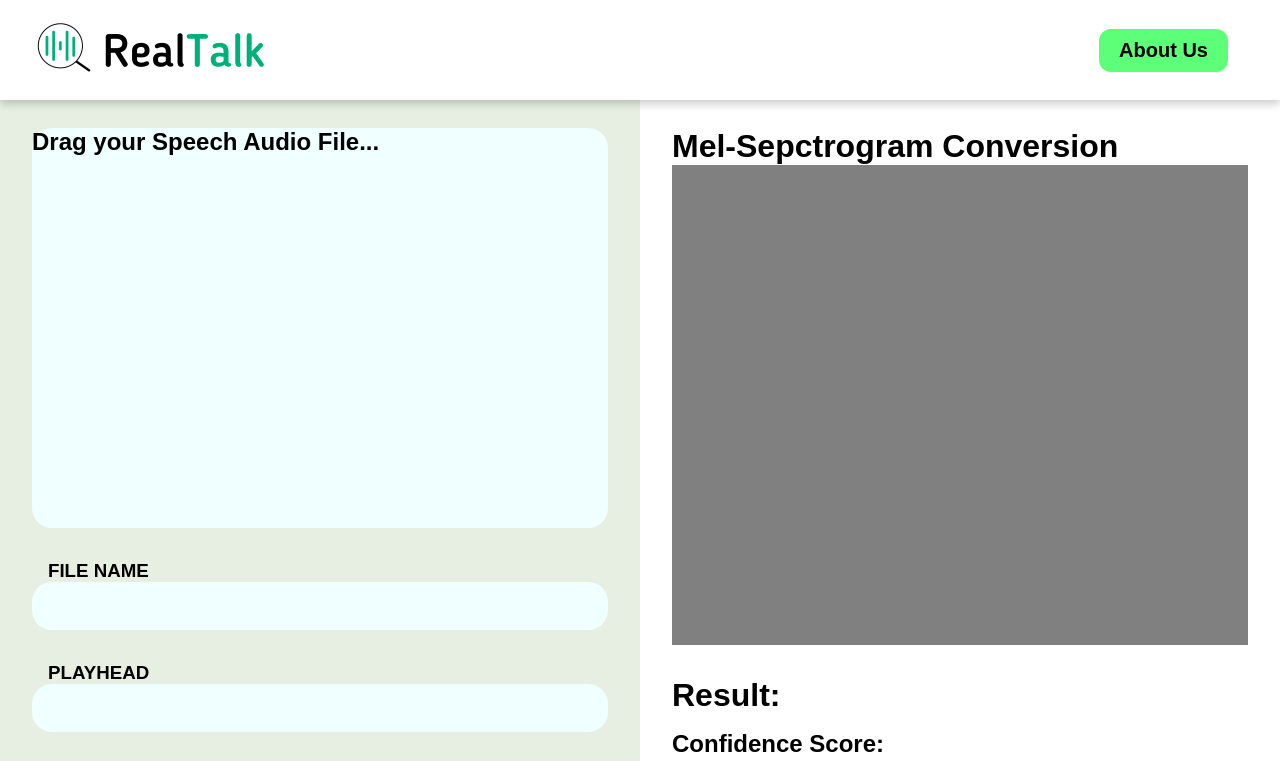
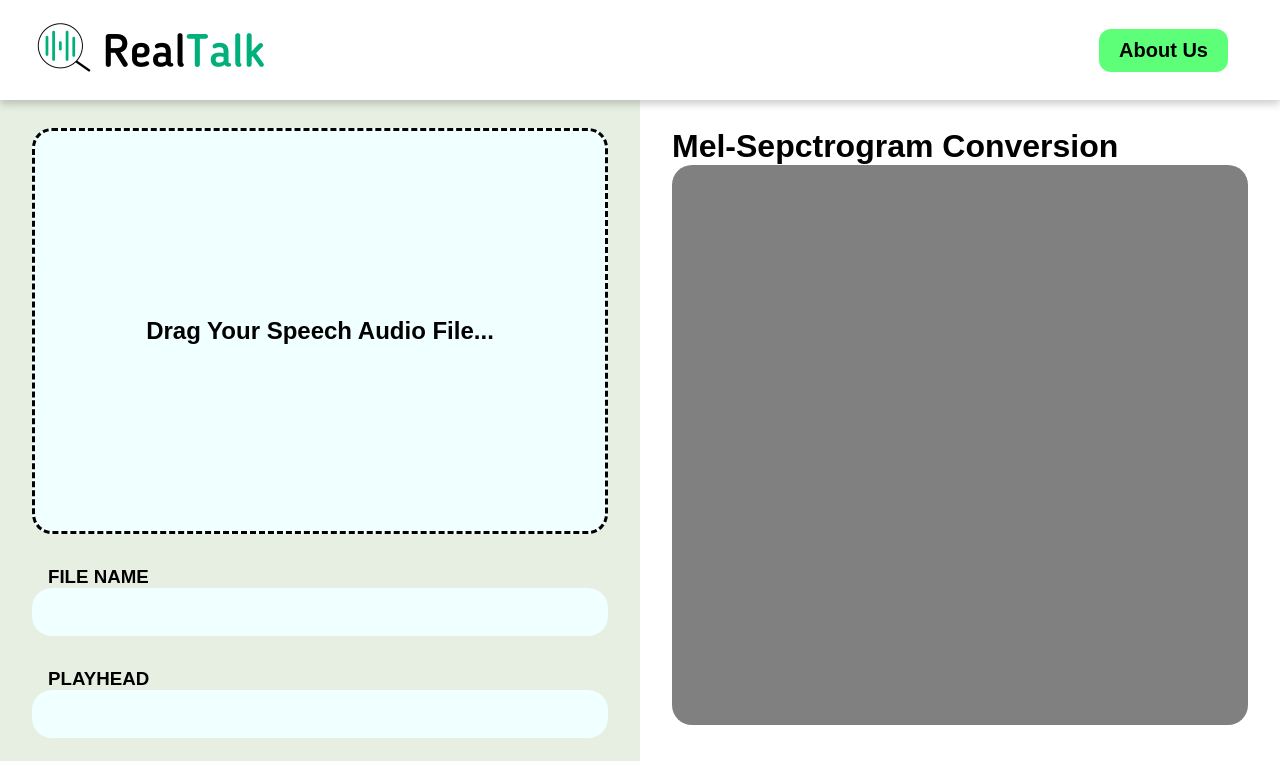
Before and after one commit to DoubleWoot/RealTalk-WitsTech, a React (Vite) app: page /realtalk in a window 1280 px wide. Shown: the top 761 px of the page. Built offline with nearby package versions, Linux system fonts and the light colour scheme.

Commit message:
Added more improvements with CSS and features in Reaktalk.tsx page

```diff
--- a/src/components/RealTalk/Realtalk.css
+++ b/src/components/RealTalk/Realtalk.css
@@ -18,6 +18,9 @@
   border-radius: 20px;
   text-align: center;
   display: flex;
+  justify-content: center;
+  align-items: center;
+  border: 3px dashed;
 }
 
 .file_name_title {
@@ -33,6 +36,7 @@
   border-radius: 20px;
   align-items: center;
   display: flex;
+  padding-left: 2rem;
 }
 
 .file_playhead_title {
@@ -77,12 +81,19 @@
   padding-left: 2rem;
 }
 
-.spectrogram_image {
+.spectrogram_box {
   background-color: gray;
-  height: 30rem;
+  height: 35rem;
   margin-left: 2rem;
   margin-right: 2rem;
   margin-bottom: 2rem;
+  border-radius: 20px;
+}
+
+.spectrogram_image {
+  border-radius: 20px;
+  width: 100%;
+  height: 35rem;
 }
 
 .result_container {
--- a/src/components/RealTalk/Realtalk.tsx
+++ b/src/components/RealTalk/Realtalk.tsx
@@ -1,4 +1,4 @@
-import { useRef, useState } from "react";
+import { useEffect, useRef, useState } from "react";
 import "./Realtalk.css";
 import axios from "axios";
 
@@ -12,6 +12,8 @@ export default function RealTalk() {
   const [showResult, setShowResult] = useState<string | null>(null);
   const [showScore, setShowScore] = useState<string | null>(null);
   const fileInputRef = useRef<HTMLInputElement | null>(null);
+  const [audioUrl, setAudioUrl] = useState<string | null>(null);
+  const audioRef = useRef<HTMLAudioElement | null>(null);
 
   {
     /*Checks if the uploaded file is a .wav file*/
@@ -20,6 +22,7 @@ export default function RealTalk() {
     const selectedFile = event.target.files && event.target.files[0];
     if (selectedFile && selectedFile.type === "audio/wav") {
       setFile(selectedFile);
+      setAudioUrl(URL.createObjectURL(selectedFile));
     } else {
       alert("Please upload a .wav file");
     }
@@ -72,6 +75,7 @@ export default function RealTalk() {
       event.dataTransfer.files && event.dataTransfer.files[0];
     if (selectedFile && selectedFile.type === "audio/wav") {
       setFile(selectedFile);
+      setAudioUrl(URL.createObjectURL(selectedFile));
     } else {
       alert("Please upload a .wav file only.");
     }
@@ -81,6 +85,12 @@ export default function RealTalk() {
     event.preventDefault();
     event.stopPropagation();
   };
+
+  useEffect(() => {
+    if (audioRef.current) {
+      audioRef.current.load();
+    }
+  }, [audioUrl]);
 
   return (
     <>
@@ -92,7 +102,11 @@ export default function RealTalk() {
             onDrop={handleDrop}
             onDragOver={handleDragOver}
           >
-            <h2>Drag your Speech Audio File...</h2>
+            <h2>
+              {file
+                ? "Upload Another File Here..."
+                : "Drag Your Speech Audio File..."}
+            </h2>
             <input
               type="file"
               id="file-input"
@@ -108,7 +122,12 @@ export default function RealTalk() {
           </div>
           <h3 className="file_playhead_title">PLAYHEAD</h3>
           <div className="file_playhead">
-            {/*To add a playhead for the audio*/}
+            {audioUrl && (
+              <audio controls ref={audioRef} style={{ width: "100%" }}>
+                <source src={audioUrl} type="audio/wav" />
+                Your browser does not support this audio element.
+              </audio>
+            )}
           </div>
           <button className="upload_button" onClick={handleFileUpload}>
             Generate Authenticity Report
@@ -116,9 +135,13 @@ export default function RealTalk() {
         </div>
         <div className="file_reports">
           <h1 className="file_report_title">Mel-Sepctrogram Conversion</h1>
-          <div className="spectrogram_image">
+          <div className="spectrogram_box">
             {spectrogramUrl && (
-              <img src={spectrogramUrl} alt="The Spectrogram" />
+              <img
+                className="spectrogram_image"
+                src={spectrogramUrl}
+                alt="The Spectrogram"
+              />
             )}
           </div>
           <div className="result_container">
--- a/src/main.tsx
+++ b/src/main.tsx
@@ -5,7 +5,6 @@ import RealTalk from "./components/RealTalk/Realtalk";
 import Homepage from "./components/HomePage/Homepage";
 import AboutUs from "./components/AboutUs/AboutUs";
 import App from "./App";
-import TestComponent from "./components/testcomponent/test_component";
 
 export const router = createBrowserRouter([
   {
@@ -14,7 +13,6 @@ export const router = createBrowserRouter([
     children: [
       { path: "realtalk", Component: RealTalk },
       { path: "about-us", Component: AboutUs },
-      { path: "test-component", Component: TestComponent },
       { path: "", Component: Homepage },
     ],
   },
@@ -25,10 +23,6 @@ export const router = createBrowserRouter([
   {
     path: "/about-us",
     element: <AboutUs />,
-  },
-  {
-    path: "/test-component",
-    element: <TestComponent />,
   },
 ]);
 
```
Also changed, not shown: 1 other file (tests, documents, lock files or other folders).
